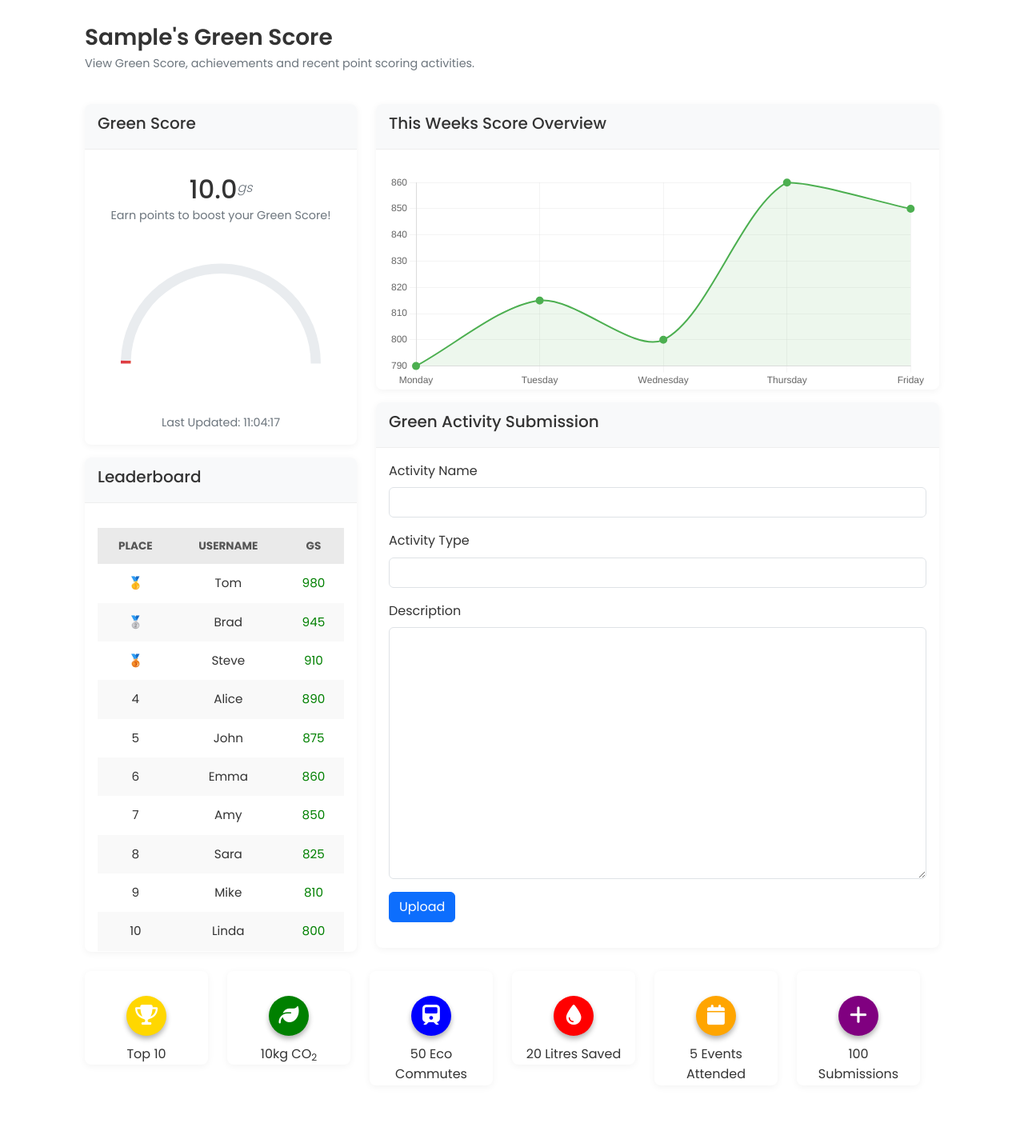
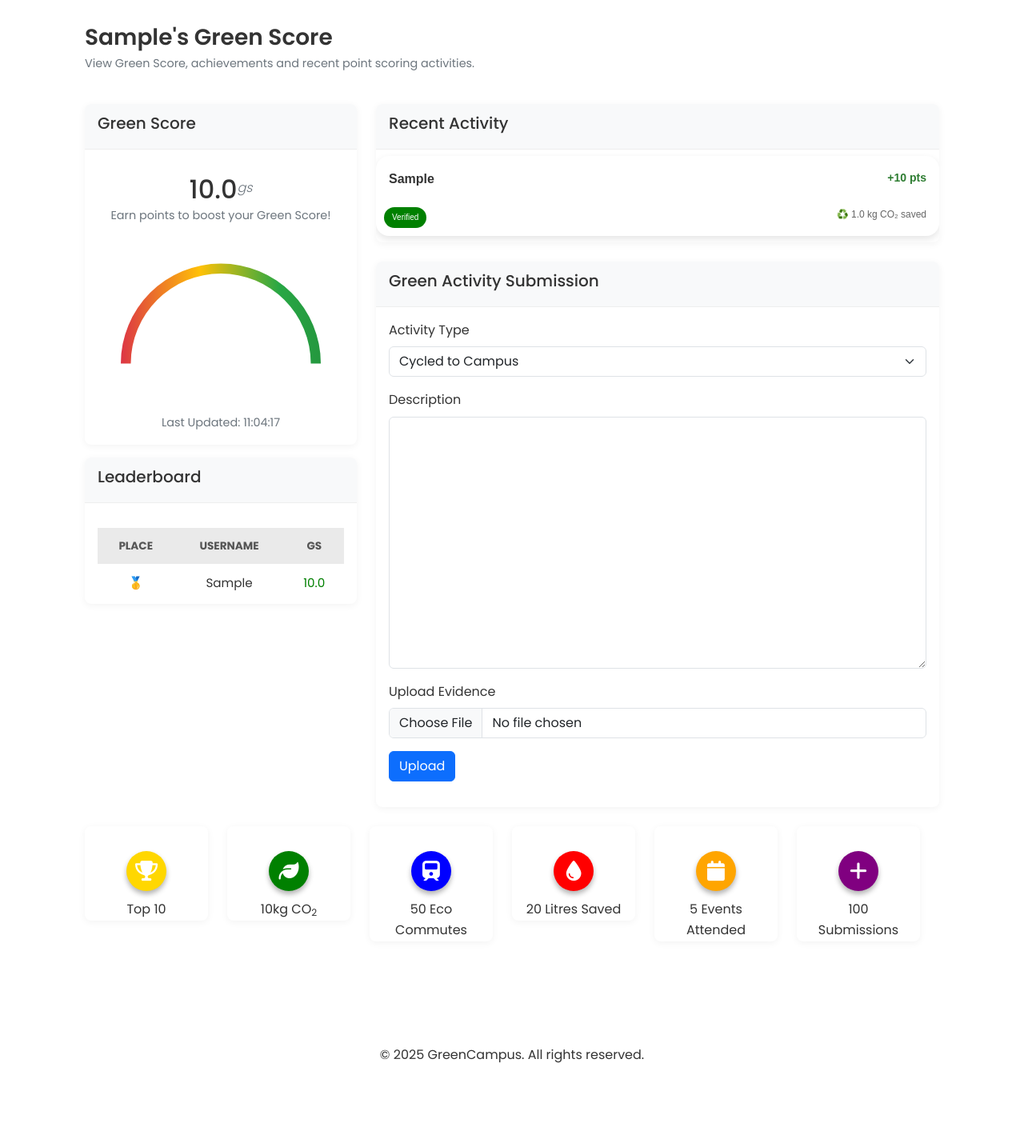
Before and after one commit to xRyul/bus-group-27, a Flask app: page /green_score in a window 1280 px wide. Shown: the part 80-1509 px from the top of the page at 80% size. After the commit the page ends 1409 px from the top, so only its background shows below. Run offline with Flask 3, Linux system fonts and the light colour scheme; a user stored in the database is signed in; tables that the repository leaves empty hold one stand-in row (values such as "Sample post"); some libraries are stand-ins or nearby versions.

Commit message:
Large Update: Green Score updated with database data, Admin updated with database data and split into two pages.

```diff
--- a/app/forms.py
+++ b/app/forms.py
@@ -1,6 +1,6 @@
 from flask_login import current_user
 from flask_wtf import FlaskForm
-from wtforms import SubmitField, HiddenField, StringField, PasswordField, BooleanField, SelectField
+from wtforms import SubmitField, HiddenField, StringField, PasswordField, BooleanField, SelectField, FileField
 from wtforms.fields.numeric import IntegerField
 from wtforms.fields.simple import TextAreaField
 from wtforms.validators import DataRequired, EqualTo, NumberRange, ValidationError, Email, Optional, Length
@@ -18,8 +18,20 @@ class LoginForm(FlaskForm):
     remember_me = BooleanField('Remember Me')
     submit = SubmitField('Sign In')
 
+
+activity_choices = [
+    'Cycled to Campus',
+    'Used public transport',
+    'Recycled materials',
+    'Used Reusable Container',
+    'Attended Sustainability Event',
+    'Reported Energy Waste',
+    'Reported Water Waste',
+    'Used an e-scooter'
+]
+
 class UserSubmission(FlaskForm):
-    name = StringField('Activity Name', validators=[DataRequired()])
-    type = StringField('Activity Type', validators=[DataRequired()])
+    activity_type = SelectField('Activity Type', choices=activity_choices, validators=[DataRequired()])
     description = TextAreaField('Description')
+    evidence = FileField('Upload Evidence')
     upload = SubmitField('Upload')
--- a/app/static/css/score.css
+++ b/app/static/css/score.css
@@ -218,3 +218,70 @@ textarea.form-control {
     animation-timing-function: ease-out;
     animation-fill-mode: forwards;
 }
+
+.activity-card {
+  background-color: #ffffff;
+  border-radius: 16px;
+  box-shadow: 0 4px 10px rgba(0, 0, 0, 0.1);
+  padding: 16px;
+  width: 100%;
+  font-family: Arial, sans-serif;
+  display: flex;
+  flex-direction: column;
+  justify-content: space-between;
+  height: 100px;
+  position: relative;
+  margin-top: 8px;
+  margin-bottom: 8px;
+}
+
+.activity-header {
+  display: flex;
+  justify-content: space-between;
+  align-items: flex-start;
+}
+
+.activity-name {
+  font-size: 16px;
+  font-weight: 600;
+  color: #333;
+}
+
+.activity-points {
+  font-size: 14px;
+  font-weight: bold;
+  color: #2e7d32;
+}
+
+.activity-footer {
+  font-size: 12px;
+  color: #666;
+  text-align: right;
+  position: absolute;
+  bottom: 16px;
+  right: 16px;
+}
+
+.activity-status-pill {
+    position: absolute;
+    bottom: 10px;
+    left: 10px;
+    padding: 5px 10px;
+    font-size: 10px;
+    color: #fff;
+    border-radius: 20px;
+    text-transform: capitalize
+}
+
+.activity-status-pill.verified {
+    background-color: green;
+}
+
+.activity-status-pill.pending {
+    background-color: gold;
+    color: #333;
+}
+
+.activity-status-pill.rejected {
+    background-color: red;
+}
--- a/app/static/js/score.js
+++ b/app/static/js/score.js
@@ -4,7 +4,7 @@ const ctx = canvas.getContext('2d');
 const scoreText = document.getElementById('greenScore').textContent;
 const scoreMatch = scoreText.match(/\d+/);
 const score = scoreMatch ? parseInt(scoreMatch[0], 10) : 0;
-const percentage = Math.min(score / 1000, 1);
+const percentage = Math.min(score / 10, 1);
 
 const gradient = ctx.createLinearGradient(0, 0, canvas.width, 0);
 gradient.addColorStop(0, '#dc3545');
@@ -32,80 +32,3 @@ const gaugeChart = new Chart(ctx, {
     }
   }
 });
-
-function initializeWeeklyChart() {
-    const weeklyChartEl = document.getElementById('weeklyChart');
-    if (weeklyChartEl) {
-        const weeklyData = [790, 815, 800, 860, 850];
-
-        const weeklyChartCtx = weeklyChartEl.getContext('2d');
-        const weeklyChart = new Chart(weeklyChartCtx, {
-            type: 'line',
-            data: {
-                labels: ['Monday', 'Tuesday', 'Wednesday', 'Thursday', 'Friday'],
-                datasets: [{
-                    label: 'Green Score',
-                    data: weeklyData,
-                    borderColor: '#4CAF50',
-                    backgroundColor: 'rgba(76, 175, 80, 0.1)',
-                    borderWidth: 2,
-                    tension: 0.3,
-                    fill: true,
-                    pointBackgroundColor: '#4CAF50',
-                    pointRadius: 4,
-                    pointHoverRadius: 6
-                }]
-            },
-            options: {
-                responsive: true,
-                maintainAspectRatio: false,
-                plugins: {
-                    legend: {
-                        display: false
-                    },
-                    tooltip: {
-                        backgroundColor: 'rgba(255, 255, 255, 0.9)',
-                        titleColor: '#333',
-                        bodyColor: '#333',
-                        borderColor: '#ddd',
-                        borderWidth: 1,
-                        padding: 10,
-                        usePointStyle: true,
-                        callbacks: {
-                            label: function(context) {
-                                return `Green Score: ${context.parsed.y}`;
-                            }
-                        }
-                    }
-                },
-                scales: {
-                    y: {
-                        beginAtZero: false,
-                        Min: 750,
-                        Max: 900,
-                        title: {
-                            display: false ,
-                            text: 'Green Score'
-                        },
-                        grid: {
-                            color: 'rgba(200, 200, 200, 0.2)'
-                        }
-                    },
-                    x: {
-                        title: {
-                            display: false,
-                            text: 'Weekdays'
-                        },
-                        grid: {
-                            color: 'rgba(200, 200, 200, 0.2)'
-                        }
-                    }
-                }
-            }
-        });
-    }
-}
-
-document.addEventListener('DOMContentLoaded', () => {
-    initializeWeeklyChart();
-});
--- a/app/templates/green_score.html
+++ b/app/templates/green_score.html
@@ -48,56 +48,18 @@
                             </tr>
                             </thead>
                             <tbody>
+                            {% for points, user in top_10 %}
                             <tr>
-                                <td>🥇</td>
-                                <td>Tom</td>
-                                <td>980</td>
+                                <td>
+                                    {% if loop.index == 1 %}🥇
+                                    {% elif loop.index == 2 %}🥈
+                                    {% elif loop.index == 3 %}🥉
+                                    {% else %}{{ loop.index }}{% endif %}
+                                </td>
+                                <td>{{ user.username | capitalize }}</td>
+                                <td>{{ points.green_score }}</td>
                             </tr>
-                            <tr>
-                                <td>🥈</td>
-                                <td>Brad</td>
-                                <td>945</td>
-                            </tr>
-                            <tr>
-                                <td>🥉</td>
-                                <td>Steve</td>
-                                <td>910</td>
-                            </tr>
-                            <tr>
-                                <td>4</td>
-                                <td>Alice</td>
-                                <td>890</td>
-                            </tr>
-                            <tr>
-                                <td>5</td>
-                                <td>John</td>
-                                <td>875</td>
-                            </tr>
-                            <tr>
-                                <td>6</td>
-                                <td>Emma</td>
-                                <td>860</td>
-                            </tr>
-                            <tr>
-                                <td>7</td>
-                                <td>Amy</td>
-                                <td>850</td>
-                            </tr>
-                            <tr>
-                                <td>8</td>
-                                <td>Sara</td>
-                                <td>825</td>
-                            </tr>
-                            <tr>
-                                <td>9</td>
-                                <td>Mike</td>
-                                <td>810</td>
-                            </tr>
-                            <tr>
-                                <td>10</td>
-                                <td>Linda</td>
-                                <td>800</td>
-                            </tr>
+                            {% endfor %}
                             </tbody>
                         </table>
                     </div>
@@ -106,14 +68,25 @@
         </div>
 
         <div class="col-md-8">
-            <div class="score-card animate-fade-in mb-3">
+            <div class="score-card animate-fade-in">
                 <div class="card-header">
-                    <h5>This Weeks Score Overview</h5>
+                    <h5>Recent Activity</h5>
                 </div>
                 <div class="card-body">
-                    <div class="weekly-container animate-fade-in">
-                        <canvas id="weeklyChart"></canvas>
+                    {% for activity in recent_activities %}
+                    <div class="activity-card">
+                        <div class="activity-header">
+                            <div class="activity-name">{{ activity.activity_type }}</div>
+                            <div class="activity-points">+{{ activity.points_awarded }} pts</div>
+                        </div>
+                        <div class="activity-footer">
+                            ♻️ {{ activity.carbon_saved }} kg CO₂ saved
+                        </div>
+                        <div class="activity-status-pill {{ activity.status | lower }}">
+                            {{ activity.status }}
+                        </div>
                     </div>
+                    {% endfor %}
                 </div>
             </div>
 
@@ -128,7 +101,6 @@
                 </div>
             </div>
         </div>
-
 
         <div class="row mb-5">
             <div class="col-md-2">
--- a/app/views.py
+++ b/app/views.py
@@ -35,6 +35,13 @@ def green_score():
     # Get actual user points from database
     user_points = UserPoints.query.filter_by(user_id=current_user.id).first()
     green_score = user_points.green_score if user_points else 0
+    top_10 = (
+        db.session.query(UserPoints, User)
+        .join(User, UserPoints.user_id == User.id)
+        .order_by(UserPoints.green_score.desc())
+        .limit(10)
+        .all()
+    )
 
     form = UserSubmission()
     if form.validate_on_submit():
@@ -56,14 +63,16 @@ def green_score():
 
         return redirect(url_for('green_score'))
 
-    # Get recent activities
-    recent_activities = SustainableActivity.query.filter_by(
-        user_id=current_user.id
-    ).order_by(SustainableActivity.timestamp.desc()).limit(5).all()
+    recent_activities = (SustainableActivity.query
+        .filter(SustainableActivity.user_id == current_user.id)
+        .order_by(SustainableActivity.timestamp.desc())
+        .limit(3)
+        .all())
 
     return render_template('green_score.html', title="Green Score",
                         last_updated=last_updated,
                         green_score=green_score,
+                        top_10 = top_10,
                         recent_activities=recent_activities,
                         form=form)
 
@@ -71,33 +80,23 @@ def green_score():
 def admin():
     users = User.query.all()
 
-    submissions = [
-        {'submission_date': '2025-04-01', 'username': 'amy', 'type': 'Recycling', 'proof': 'image'},
-        {'submission_date': '2025-04-02', 'username': 'tom', 'type': 'Attending Event', 'proof': 'video'},
-        {'submission_date': '2025-04-03', 'username': 'yin', 'type': 'Energy Saving', 'proof': 'image'},
-        {'submission_date': '2025-04-04', 'username': 'tariq', 'type': 'Waste Reporting', 'proof': 'video'},
-        {'submission_date': '2025-04-05', 'username': 'jo', 'type': 'Walking or Biking', 'proof': 'image'},
+    return render_template('admin.html', title="Admin", users=users)
 
-        {'submission_date': '2025-04-06', 'username': 'amy', 'type': 'Water Conservation', 'proof': 'video'},
-        {'submission_date': '2025-04-07', 'username': 'tom', 'type': 'Recycling', 'proof': 'image'},
-        {'submission_date': '2025-04-08', 'username': 'yin', 'type': 'Waste Reporting', 'proof': 'video'},
-        {'submission_date': '2025-04-09', 'username': 'tariq', 'type': 'Energy Saving', 'proof': 'image'},
-        {'submission_date': '2025-04-10', 'username': 'jo', 'type': 'Attending Event', 'proof': 'video'},
+@app.route("/user_submissions")
+def user_submissions():
+    submissions = SustainableActivity.query.filter_by(status='pending').all()
 
-        {'submission_date': '2025-04-11', 'username': 'amy', 'type': 'Walking or Biking', 'proof': 'image'},
-        {'submission_date': '2025-04-12', 'username': 'tom', 'type': 'Water Conservation', 'proof': 'video'},
-        {'submission_date': '2025-04-13', 'username': 'yin', 'type': 'Recycling', 'proof': 'image'},
-        {'submission_date': '2025-04-14', 'username': 'tariq', 'type': 'Attending Event', 'proof': 'video'},
-        {'submission_date': '2025-04-15', 'username': 'jo', 'type': 'Waste Reporting', 'proof': 'image'}
-    ]
-
-    return render_template('admin.html', title="Admin", users=users,submissions=submissions)
+    return render_template('user_submissions.html', title="User Submissions", submissions = submissions)
 
 @app.route("/edit-role/<int:user_id>", methods=["POST"])
 @login_required
 def edit_role(user_id):
     user = User.query.get(user_id)
     new_role = request.form.get("role")
+
+    if current_user.id == user.id and new_role != 'Admin':
+        flash("You cannot demote yourself from the Admin role.", 'error')
+        return redirect(url_for('admin'))
 
     if user.role == 'Admin' and new_role != 'Admin':
         admins = User.query.filter_by(role='Admin').count()
@@ -110,6 +109,20 @@ def edit_role(user_id):
     flash(f"{user.username}'s role updated to {new_role}")
 
     return redirect(url_for("admin"))
+
+
+@app.route('/update_status/<int:submission_id>/<status>', methods=['POST'])
+def update_status(submission_id, status):
+    submission = SustainableActivity.query.get(submission_id)
+    if submission:
+        if status in ['verified', 'rejected']:
+            submission.status = status
+            db.session.commit()
+
+            flash(f"The submission has been updated to {status}.", "success")
+        else:
+            flash("Submission not found.", "danger")
+    return redirect(url_for('user_submissions'))
 
 @app.route("/verify-activity/<int:activity_id>", methods=["POST"])
 @login_required
```
Also changed, not shown: app/static/css/admin.css (+33 -3 lines), app/templates/admin.html (+16 -55 lines), app/templates/user_submissions.html (added, +69 -0 lines), app/data/data.sqlite.
